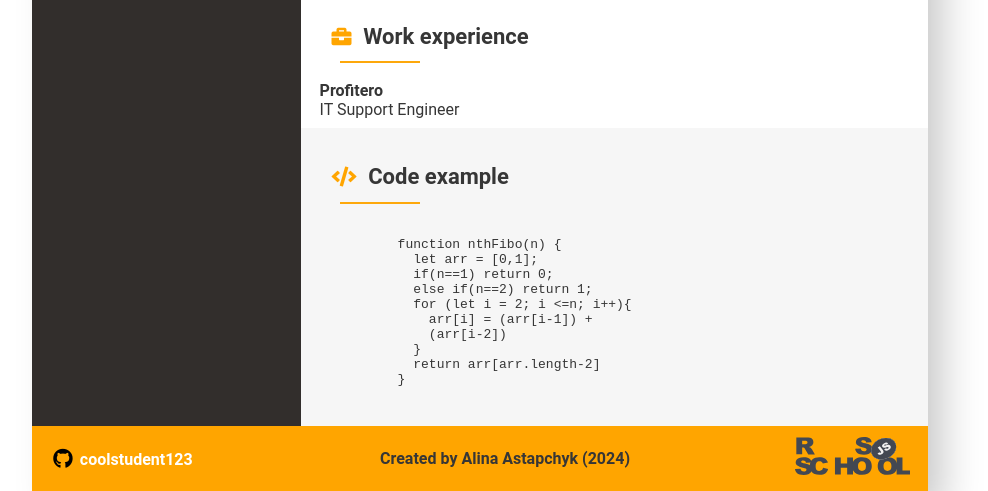
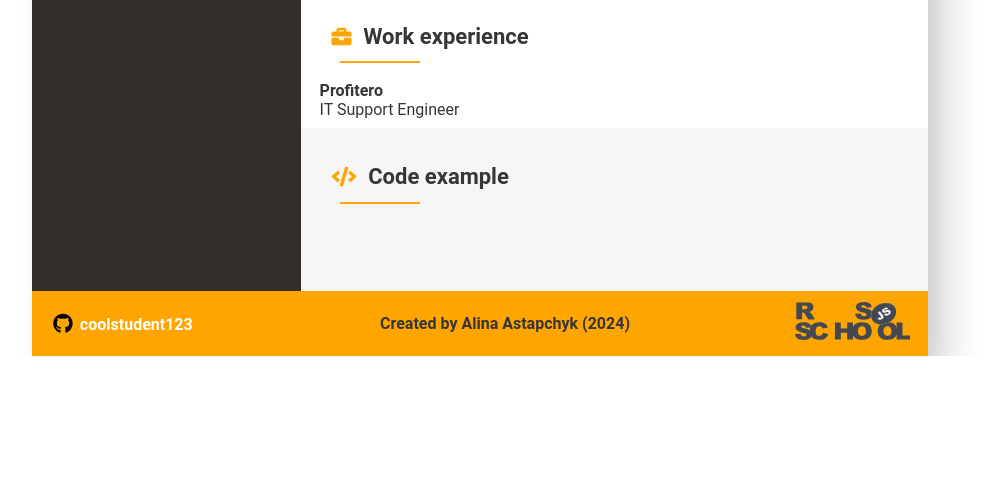
Before and after one commit to coolstudent123/rsschool-cv, a plain HTML site: page index.html in a window 1280 px wide. Shown: the part 1151-1642 px from the top of the page, without its empty margins (160-1148 px from the left). After the commit the page ends 1507 px from the top, so only its background shows below. Drawn offline with Linux system fonts and the light colour scheme.

Commit message:
fix: delete code

```diff
--- a/index.html
+++ b/index.html
@@ -158,7 +158,7 @@
                 </div>
                 <pre>
                   <code>
-          function nthFibo(n) {
+          <!-- function nthFibo(n) {
             let arr = [0,1];
             if(n==1) return 0;
             else if(n==2) return 1;
@@ -167,7 +167,7 @@
               (arr[i-2])
             }
             return arr[arr.length-2]
-          }
+          } -->
                   </code>
                 </pre>
               </div>
```
